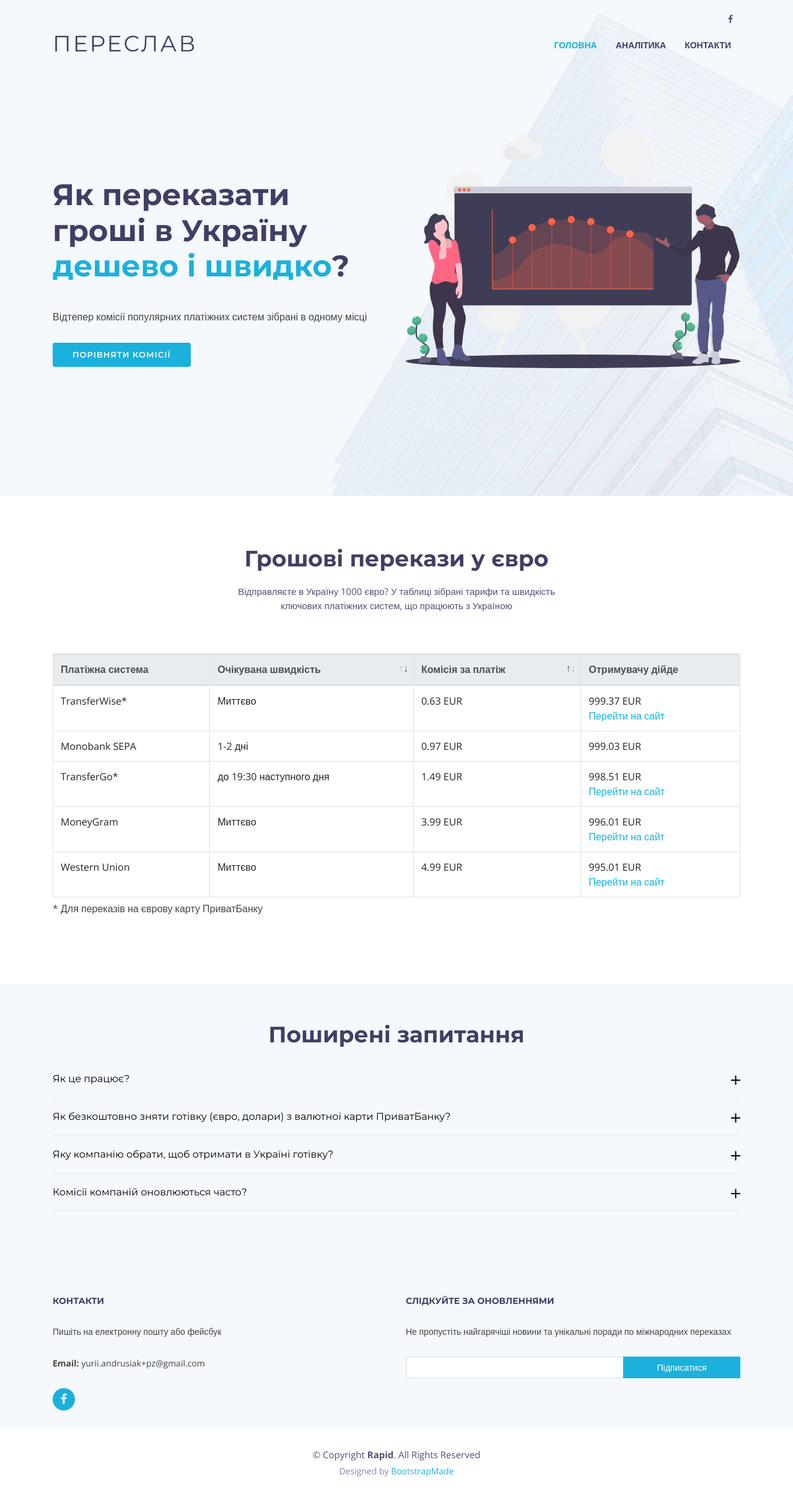
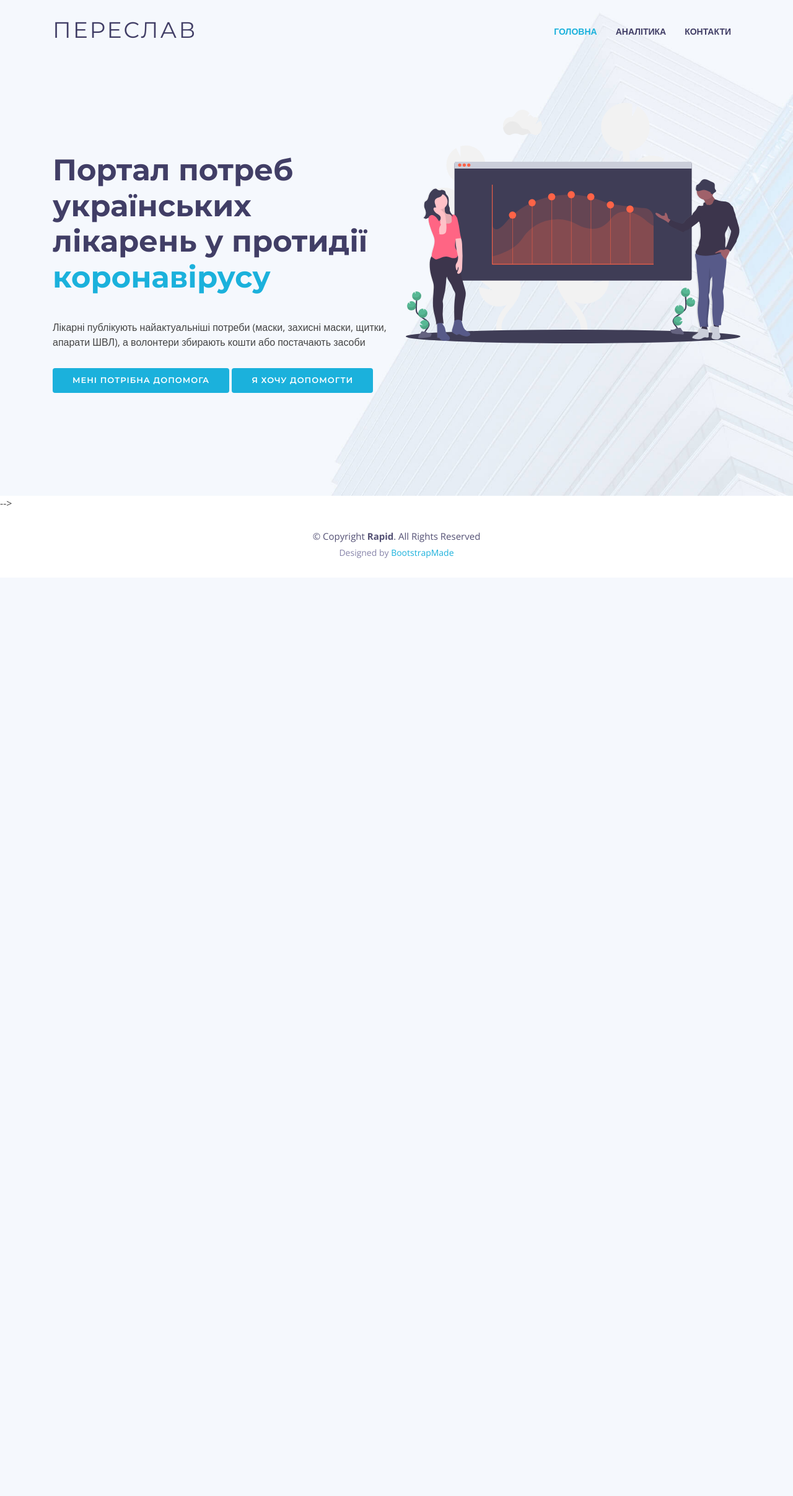
Before and after one commit to elneoor/pandemiia, a Django app: page / in a window 1280 px wide. Shown: the whole page at 62% size. After the commit the page ends 901 px from the top, so only its background shows below. Run offline with Django 3.2, Linux system fonts and the light colour scheme; some libraries are stand-ins or nearby versions; some web fonts are replaced.

Commit message:
Adjust the website needs to the covid needs

```diff
--- a/comparison/templates/comparison/index.html
+++ b/comparison/templates/comparison/index.html
@@ -10,13 +10,13 @@
     <meta content="" name="description">
 
     <!-- Facebook Open Graph config -->
-    <meta property="og:title" content="Як переказати гроші дешево і швидко?" />
+    <!-- <meta property="og:title" content="Як переказати гроші дешево і швидко?" />
     <meta property="og:description" content="Аналіз систем переказу грошей в Україну" />
     <meta property="og:type" content="article" />
     <meta property="og:url" content="https://pereslav.herokuapp.com/" />
     <meta property="og:image" content="https://pereslav.herokuapp.com/static/comparison/img/homepage.png" />
     <meta property="og:locale" content="ua_UA" />
-    <meta property="fb:app_id" content="743295962826192" />
+    <meta property="fb:app_id" content="743295962826192" /> -->
 
     <!-- Favicons -->
     <link href="{% static 'comparison/img/favicon.ico' %}" rel="icon">
@@ -94,9 +94,9 @@
 
         <div id="topbar">
             <div class="container">
-                <div class="social-links">
+                <!-- <div class="social-links">
                     <a href="https://fb.me/pereslavapp" class="facebook"><i class="fa fa-facebook"></i></a>
-                </div>
+                </div> -->
             </div>
         </div>
 
@@ -145,10 +145,11 @@
         <div class="container d-flex h-100">
             <div class="row justify-content-center align-self-center">
                 <div class="col-md-6 intro-info order-md-first order-last">
-                    <h2>Як переказати гроші в Україну<br><span>дешево і швидко</span>?</h2>
-                    <p>Відтепер комісії популярних платіжних систем зібрані в одному місці</p>
+                    <h2>Портал потреб українських лікарень у протидії <br><span>коронавірусу</span></h2>
+                    <p>Лікарні публікують найактуальніші потреби (маски, захисні маски, щитки, апарати ШВЛ), а волонтери збирають кошти або постачають засоби</p>
                     <div>
-                        <a href="#about" class="btn-get-started scrollto">Порівняти комісії</a>
+                        <a href="#about" class="btn-get-started scrollto">Мені потрібна допомога</a>
+                        <a href="#about" class="btn-get-started scrollto">Я хочу допомогти</a>
                     </div>
                 </div>
 
@@ -159,81 +160,11 @@
 
         </div>
     </section>
-    <!-- #intro -->
 
-    <main id="main">
-        <!--==========================
-              About Us Section
-            ============================-->
-        <section id="about">
-            <div class="container">
-                <header class="section-header">
-                    <h3>Грошові перекази у євро</h3>
-                    <p>Відправляєте в Україну 1000 євро? У таблиці зібрані тарифи та швидкість ключових платіжних систем, що працюють з Україною</p>
-                </header>
-
-                <div class="table-responsive-md">
-                    <table id="comparison_table" class="table table-bordered">
-                        <thead class="thead-light" style="background: #bbbbbb">
-                            <tr>
-                                <th>Платіжна система</th>
-                                <th>Очікувана швидкість</th>
-                                <th>Комісія за платіж</th>
-                                <th>Отримувачу дійде</th>
-                            </tr>
-                        </thead>
-                        <tbody>
-                            <!-- <tr>
-                                <td>TransferWise Balances</td>
-                                <td>Миттєво</td>
-                                <td>0,00 EUR</td>
-                                <td>1000 EUR<br/> <a class="btn-get-started" href="https://transferwise.com">Перейти на сайт</a></td>
-                            </tr> -->
-                            <tr>
-                                <td>TransferWise*</td>
-                                <!-- <td>На єврову карту ПриватБанку</td> -->
-                                <td>Миттєво</td>
-                                <td>0.63 EUR</td>
-                                <td>999.37 EUR<br/><a class="btn-get-started" href="https://transferwise.com">Перейти на сайт</a></td>
-                            </tr>
-                            <tr>
-                                <td>Monobank SEPA</td>
-                                <td>1-2 дні</td>
-                                <td>0.97 EUR</td>
-                                <td>999.03 EUR</td>
-                            </tr>
-                            <tr>
-                                <td>TransferGo*</td>
-                                <td>до 19:30 наступного дня</td>
-                                <td>1.49 EUR</td>
-                                <td>998.51 EUR<br/><a class="btn-get-started" href="https://transfergo.com/uk">Перейти на сайт</a></td>
-                            </tr>
-                            <tr>
-                                <td>MoneyGram</td>
-                                <td>Миттєво</td>
-                                <td>3.99 EUR</td>
-                                <td>996.01 EUR<br/><a class="btn-get-started" href="http://global.moneygram.com/">Перейти на сайт</a></td>
-                            </tr>
-                            <tr>
-                                <td>Western Union</td>
-                                <td>Миттєво</td>
-                                <td>4.99 EUR</td>
-                                <td>995.01 EUR<br/><a class="btn-get-started" href="https://www.westernunion.com/de/en/web/send-money/start">Перейти на сайт</a></td>
-                            </tr>
-                        </tbody>
-                    </table>
-                    <!--Table-->
-                </div>
-                <p>* Для переказів на єврову карту ПриватБанку</p>
-            </div>
-
-        </section>
-        <!-- #about -->
-
-        <!--==========================
+    <!--==========================
           Frequently Asked Questions Section
         ============================-->
-        <section id="faq">
+    <!-- <section id="faq">
             <div class="container">
                 <header class="section-header">
                     <h3>Поширені запитання</h3>
@@ -276,38 +207,19 @@
                         </div>
                     </li>
 
-                    <!-- <li>
-                        <a data-toggle="collapse" href="#faq5" class="collapsed">Tempus quam pellentesque nec nam aliquam sem et tortor consequat? <i class="ion-android-remove"></i></a>
-                        <div id="faq5" class="collapse" data-parent="#faq-list">
-                            <p>
-                                Molestie a iaculis at erat pellentesque adipiscing commodo. Dignissim suspendisse in est ante in. Nunc vel risus commodo viverra maecenas accumsan. Sit amet nisl suscipit adipiscing bibendum est. Purus gravida quis blandit turpis cursus in
-                            </p>
-                        </div>
-                    </li>
-
-                    <li>
-                        <a data-toggle="collapse" href="#faq6" class="collapsed">Tortor vitae purus faucibus ornare. Varius vel pharetra vel turpis nunc eget lorem dolor? <i class="ion-android-remove"></i></a>
-                        <div id="faq6" class="collapse" data-parent="#faq-list">
-                            <p>
-                                Laoreet sit amet cursus sit amet dictum sit amet justo. Mauris vitae ultricies leo integer malesuada nunc vel. Tincidunt eget nullam non nisi est sit amet. Turpis nunc eget lorem dolor sed. Ut venenatis tellus in metus vulputate eu scelerisque. Pellentesque
-                                diam volutpat commodo sed egestas egestas fringilla phasellus faucibus. Nibh tellus molestie nunc non blandit massa enim nec.
-                            </p>
-                        </div>
-                    </li> -->
-
                 </ul>
 
             </div>
-        </section>
-        <!-- #faq -->
+        </section> -->
+    <!-- #faq -->
     </main>
-
+    -->
 
     <!--==========================
     Footer
   ============================-->
     <footer id="footer" class="section-bg">
-        <div class="footer-top">
+        <!-- <div class="footer-top">
             <div class="container">
 
                 <div class="row">
@@ -342,7 +254,7 @@
                 </div>
 
             </div>
-        </div>
+        </div> -->
 
         <div class="container">
             <div class="copyright">
```
